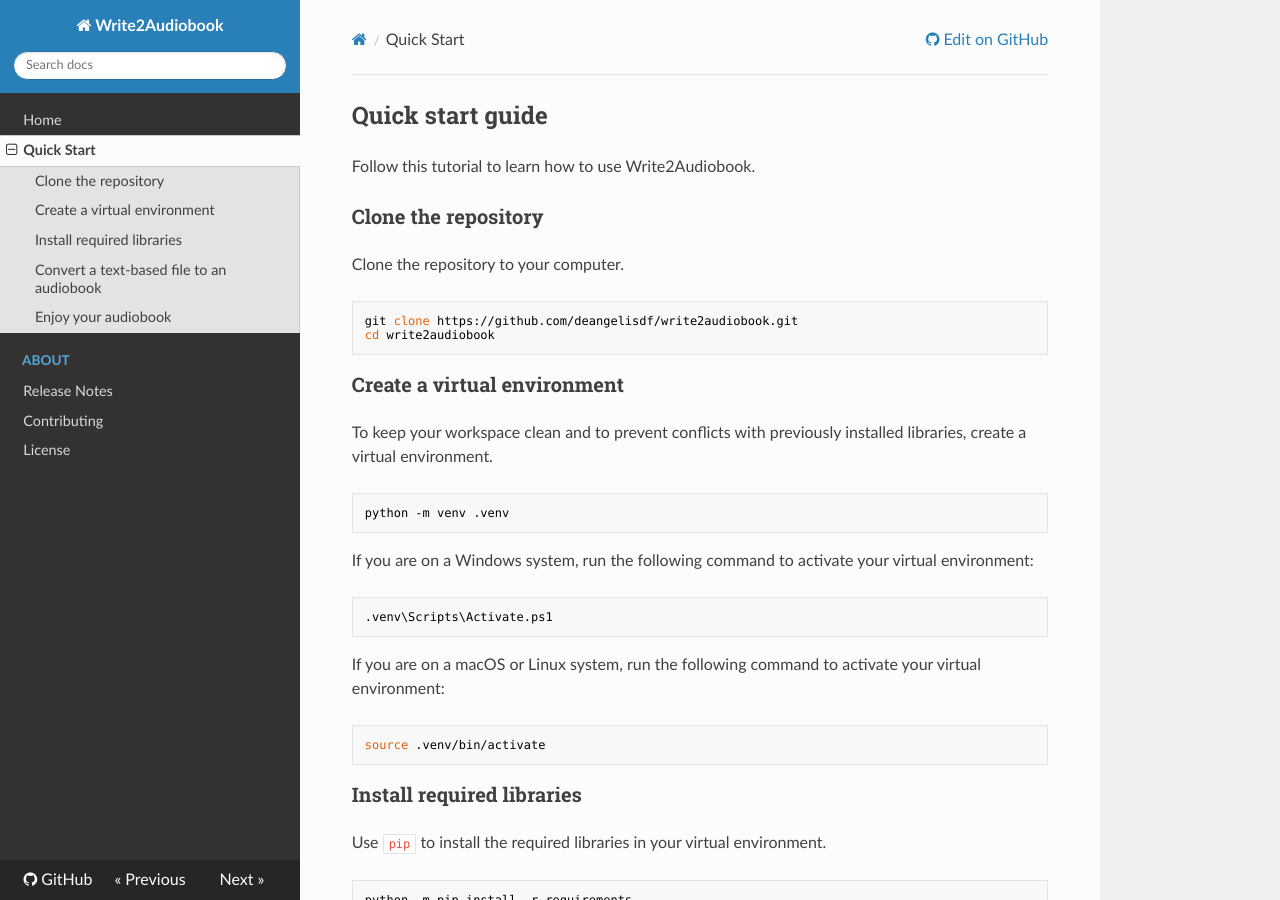
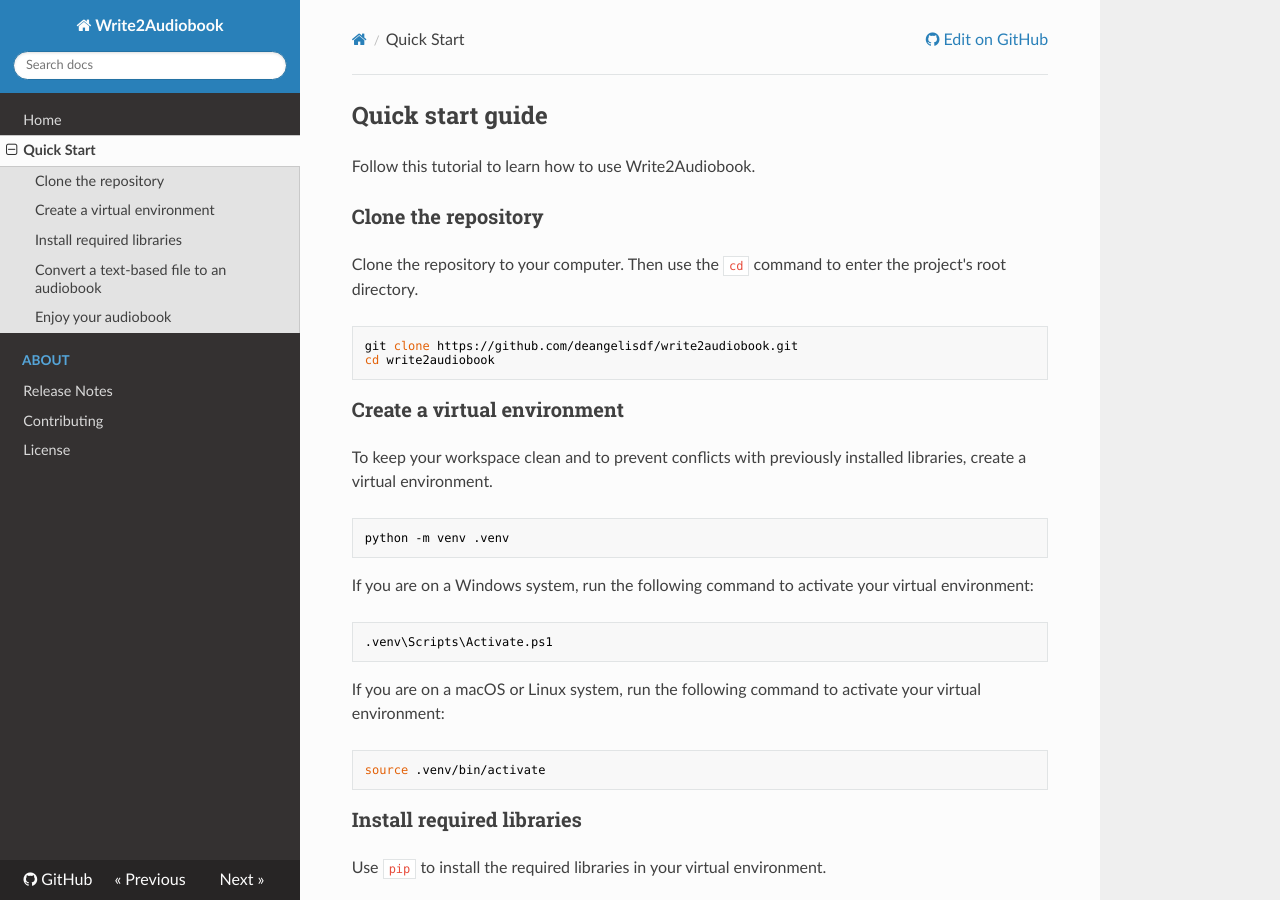
Before and after one commit to deangelisdf/write2audiobook, an MkDocs documentation site: the page built from docs/quick-start.md, in a window 1280 px wide and 900 px high. Built offline with MkDocs 1.6.1, drawn with Linux system fonts in a browser that asks for light colours; nearby versions of some CDN libraries.

Commit message:
added cd command to clone step

````diff
--- a/docs/quick-start.md
+++ b/docs/quick-start.md
@@ -4,7 +4,7 @@
 
 ## Clone the repository
 
-Clone the repository to your computer.
+Clone the repository to your computer. Then use the `cd` command to enter the project's root directory.
 
 ```bash
 git clone https://github.com/deangelisdf/write2audiobook.git
````
